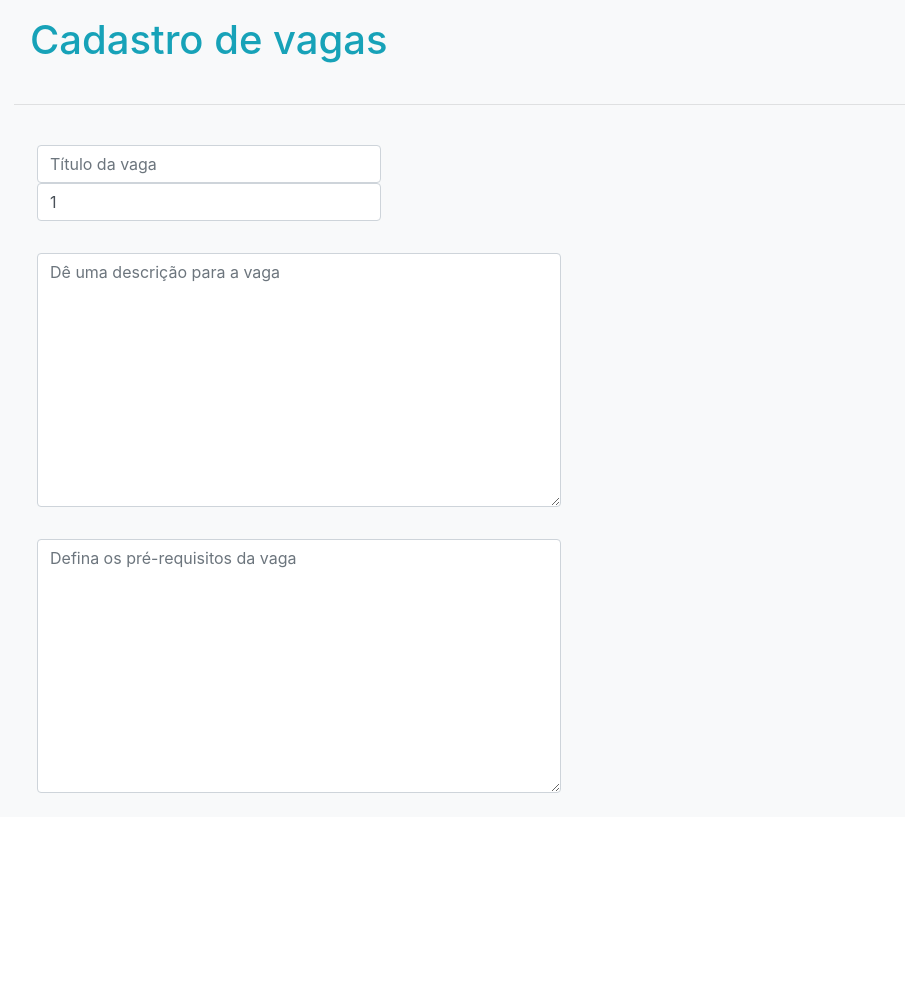
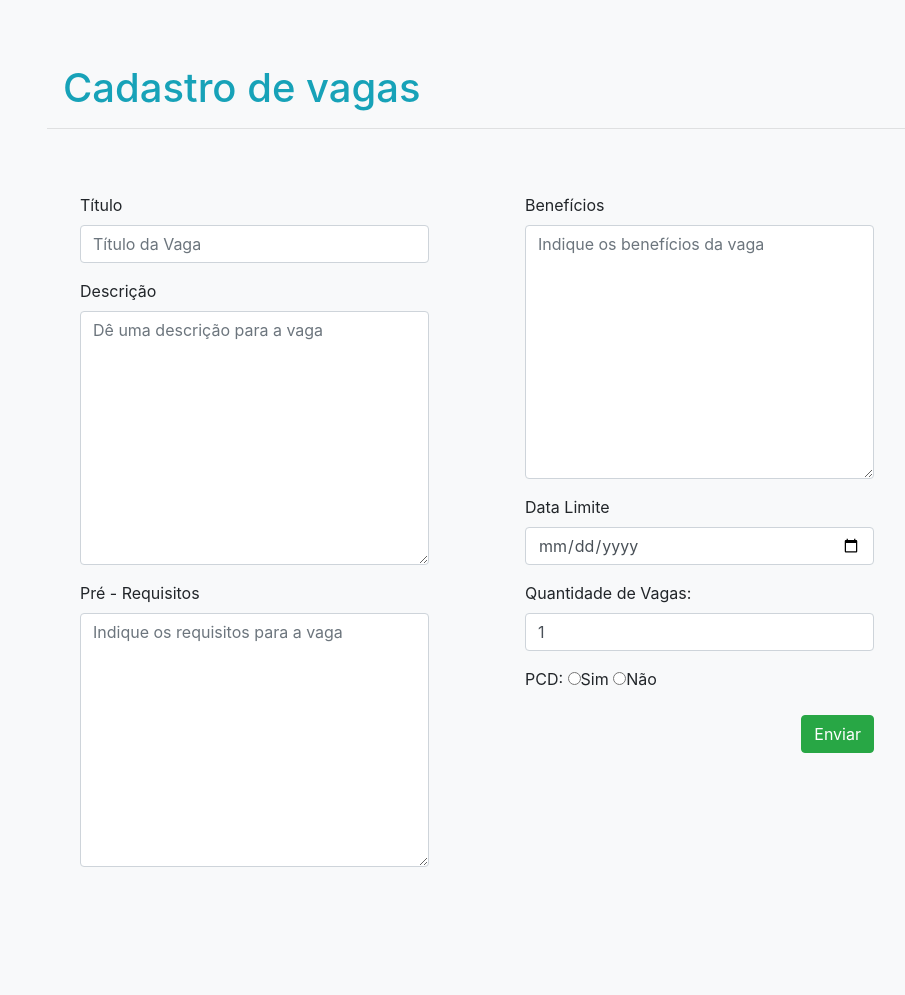
Before and after one commit to gabemin/RH, a PHP site: page / in a window 1280 px wide. Shown: the whole page, without its empty margins (71-976 px from the left). Before the commit the page ends 793 px from the top, so only its background shows below. Run offline with PHP 8.4, Linux system fonts and the light colour scheme.

Commit message:
commit 25/09/2019
layout da pagina de cadastro de vagas

```diff
--- a/Controller/sendEmail.php
+++ b/Controller/sendEmail.php
@@ -31,7 +31,7 @@ $mail->SMTPSecure = 'tls';
 $mail->Username = $acesso_email;
 $mail->Password = $acesso_senha;
 $mail->Port = 587;
-$mail->setFrom($acesso_email, 'HNSA - Recursos Humanos');
+$mail->setFrom('teste@teste.com', 'HNSA - Recursos Humanos');
 $mail->addAddress($_SESSION['email']);
 
 $mail->isHTML(true);
--- a/DAO/Vaga.php
+++ b/DAO/Vaga.php
@@ -15,7 +15,7 @@ class Vaga
 
     function insert($descricao, $beneficios, $requisitos, $quantidade, $dt_limite, $pcd)
     {
-        $sql = 'INSERT INTO vagas values (descricao, beneficios, quantidade, dt_limite, pcd)';
+        $sql = 'INSERT INTO vagas values (descricao, beneficios, quantidade, dt_criacao, dt_limite, dt_atualizacao, pcd)';
         $stmt = $this->conn->prepare($sql);
         return $stmt->execute($descricao, $beneficios, $requisitos, $quantidade, $dt_limite, $pcd);
     }
--- a/cadastro_vaga/index.php
+++ b/cadastro_vaga/index.php
@@ -15,52 +15,80 @@
     <title>Document</title>
 </head>
 <body>
-<div class="container bg-light">
-    <div class="text-left text-info p-3"><h1>Cadastro de vagas</h1></div>
+<div class="container bg-light p-5">
+    <div class="text-left text-info pl-3 pt-3"><h1>Cadastro de vagas</h1></div>
     <hr>
 
 
     <div class="row">
+        <form action="." method="post">
+            <div class="col-md-6 p-5 float-left">
+                <div class="form-group">
+                    <label for="titulo">Título</label>
+                    <input class="form-control" name="titulo" id="titulo" type="text" placeholder="Título da Vaga">
+                </div>
+                <div class="form-group">
+                    <label for="descricao">Descrição</label>
+                    <textarea class="form-control" name="descricao" id="descricao" cols="30" rows="10" placeholder="Dê uma descrição para a vaga"></textarea>
+                </div>
+                <div class="form-group">
+                    <label for="requisito">Pré - Requisitos</label>
+                    <textarea class="form-control" name="requisito" id="requisito" cols="30" rows="10" placeholder="Indique os requisitos para a vaga"></textarea>
+                </div>
+            </div>
+            <div class="col-md-6 p-5 float-right">
+                <div class="form-group">
+                    <label for="beneficio">Benefícios</label>
+                    <textarea class="form-control" name="beneficio" id="beneficio" cols="30" rows="10" placeholder="Indique os benefícios da vaga"></textarea>
+                </div>
+                <div class="form-group">
+                    <label for="limite">Data Limite</label>
+                    <input class="form-control" type="date" name="limite" id="limite">
+                </div>
+                <div class="form-group">
+                    <label for="quantidade">Quantidade de Vagas: </label>
+                    <input class="form-control" type="number" name="quantidade" id="quantidade" value="1">
+                </div>
+                <div class="form-group">
+                    <label for="pcd">PCD:</label>
+                    <input type="radio" name="pcd" id="pcd" value="1">Sim
+                    <input type="radio" name="pcd" id="pcd" value="0">Não
+                </div>
+                <div class="form-group float-right">
+                    <input class="btn btn-success rounded" type="submit" value="Enviar" >
+                </div>
+            </div>
+        </form>
 
     </div>
 
 
+    <!--    <div class="col-md-12 mx-auto text-center pt-3">-->
+    <!--        <form action="." method="post">-->
+    <!--            <div class="col-md-4 p-2">-->
+    <!--                <div class="form-group">-->
+    <!--                    <input class="form-control" name="titulo" id="titulo" type="text" placeholder="Título da vaga"-->
+    <!--                           required>-->
+    <!--                    <input class="form-control" name="qtdVagas" id="qtdVagas" type="number" value="1" required>-->
+    <!--                </div>-->
+    <!--            </div>-->
+    <!---->
+    <!--            <div class="col-md-6 p-2">-->
+    <!--                <div class="form-group">-->
+    <!--                <textarea class="form-control" name="descrição" id="descrição" cols="30" rows="10"-->
+    <!--                          placeholder="Dê uma descrição para a vaga"></textarea>-->
+    <!--                </div>-->
+    <!--            </div>-->
+    <!--            <div class="col-md-6 p-2">-->
+    <!--                <div class="form-group">-->
+    <!--                <textarea class="form-control" name="requisito" id="requisito" cols="30" rows="10"-->
+    <!--                          placeholder="Defina os pré-requisitos da vaga"></textarea>-->
+    <!--                </div>-->
+    <!--            </div>-->
 
 
-
-
-
-
-
-
-
-
-    <div class="col-md-12 mx-auto text-center pt-3">
-        <form action="." method="post">
-            <div class="col-md-4 p-2">
-                <div class="form-group">
-                    <input class="form-control" name="titulo" id="titulo" type="text" placeholder="Título da vaga"
-                           required>
-                    <input class="form-control" name="qtdVagas" id="qtdVagas" type="number" value="1" required>
-                </div>
-            </div>
-
-            <div class="col-md-6 p-2">
-                <div class="form-group">
-                <textarea class="form-control" name="descrição" id="descrição" cols="30" rows="10"
-                          placeholder="Dê uma descrição para a vaga"></textarea>
-                </div>
-            </div>
-            <div class="col-md-6 p-2">
-                <div class="form-group">
-                <textarea class="form-control" name="requisito" id="requisito" cols="30" rows="10"
-                          placeholder="Defina os pré-requisitos da vaga"></textarea>
-                </div>
-            </div>
-
-
-        </form>
-    </div>
+    </form>
+</div>
 </div>
 </body>
 </html>
```
Also changed, not shown: Controller/insereVaga.php (+4 -3 lines).
